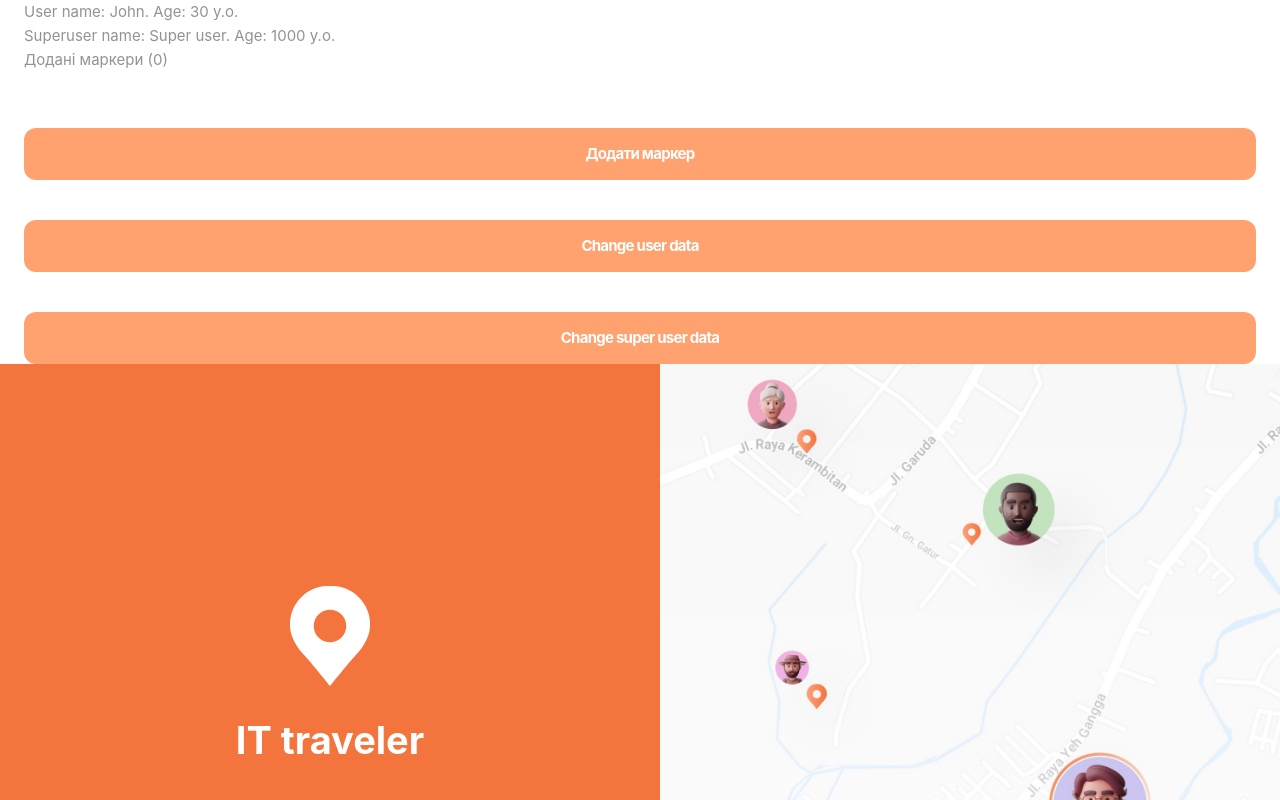
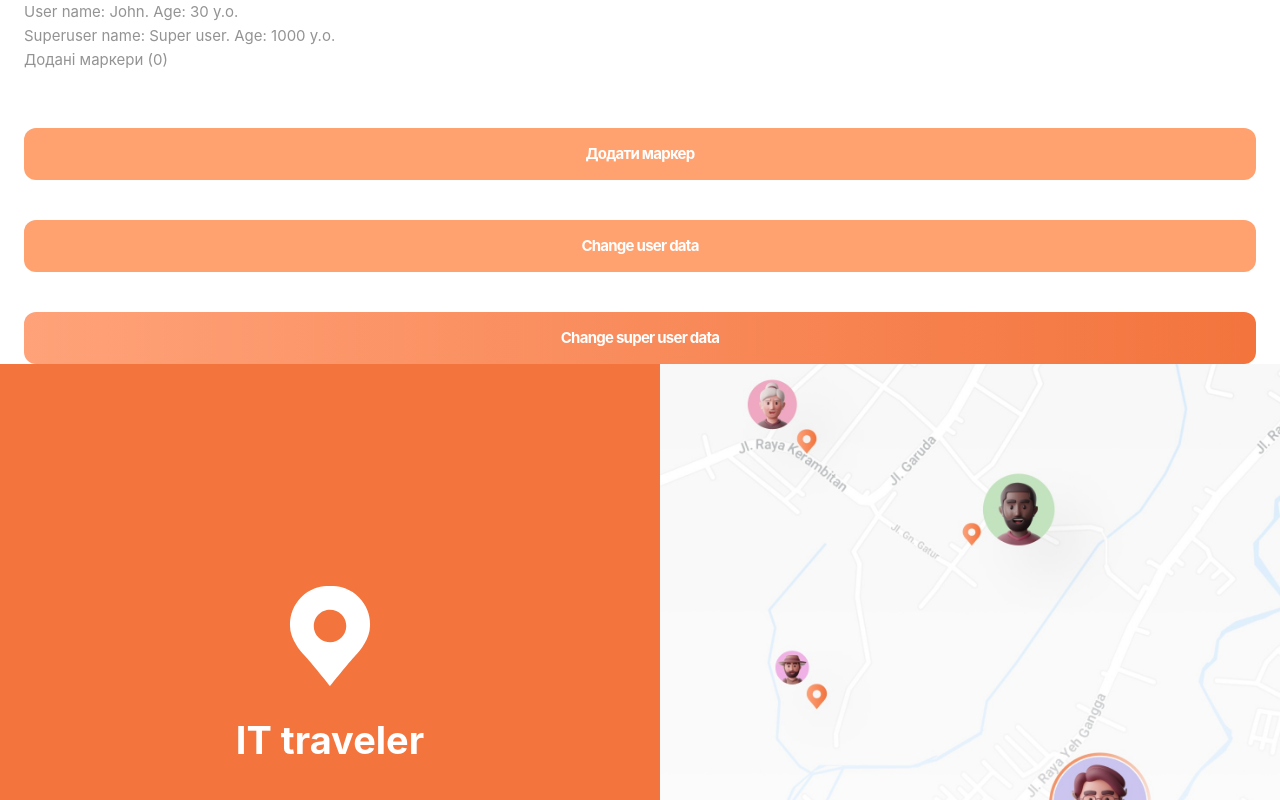
Before and after one commit to Spirit1408/IT_traveller, a Vue app: page / in a window 1280 px wide. Shown: the top 800 px of the page. Built offline with nearby package versions, Linux system fonts and the light colour scheme.

Commit message:
Add example of usage of props

```diff
--- a/src/components/FavoritePlaces/FavoriePlaces.vue
+++ b/src/components/FavoritePlaces/FavoriePlaces.vue
@@ -35,7 +35,9 @@ possible by using .value property of the ref object.
 
     <IButton class="mt-10 w-full" @click="increment">Додати маркер</IButton>
     <IButton class="mt-10 w-full" @click="changeUserData">Change user data</IButton>
-    <IButton class="mt-10 w-full" @click="changeSuperUserName">Change super user data</IButton>
+    <IButton class="mt-10 w-full" variant="gradient" @click="changeSuperUserName"
+      >Change super user data</IButton
+    >
   </div>
 </template>
 // Using ref variable to count number of added markers. Counter will be displayed inside of the
@@ -46,3 +48,6 @@ property "value", value of which is an object with user's data, wrapped in react
 that in function with superUser object we aren't using "value" property to change its value, just
 ordinary syntax of objects. But using refs is recommended, because of more flexibility and
 reactivity. Usage of reactive can be good in forms.
+
+// Using props with last IButton component. Name
+of props was declared using "defineProps" function in the IButton component.
--- a/src/components/IButton/IButton.vue
+++ b/src/components/IButton/IButton.vue
@@ -1,14 +1,27 @@
+<script setup>
+import { defineProps } from 'vue'
+
+const props = defineProps({
+  variant: {
+    default: 'primary',
+    type: String,
+    required: true,
+    validator: (value) => ['primary', 'gradient'].includes(value),
+  },
+}) // Declaration of the props with name "variant" for the component IButton, taking just a string values and should be required. Using default value "primary" if there is no value for the prop, and validator for checking if the value is "primary" or "gradient" (from array of possible values).
+const bgStyles =
+  props.variant === 'gradient' ? 'bg-gradient-to-r from-[#FFA279] to-[#F3743D]' : 'bg-[#FFA270]' // class of the button, which will be applied depending on the value of the variant prop
+</script>
+
 <template>
   <button
-    class="btn bg-[#ffa270] rounded-xl py-[14px] px-10 text-white font-bold -tracking-wider hover:bg-[#ffb58d] duration-300 ease-in-out"
+    class="btn rounded-xl py-[14px] px-10 text-white font-bold -tracking-wider hover:bg-[#ffb58d] duration-300 ease-in-out"
+    :class="bgStyles"
   >
-    <div v-if="!$slots.default">No default content</div>
-    <slot>Template of the button text</slot>
+    <slot></slot>
   </button>
 </template>
-// Using default slot (in IButton, analog "children" in React) provides possibily to use specific
-content inside of the component with slot. In current example text of the button will be rendered
-inside of the IButton component, inside of the slot tags. In the slot tag we can also add some
-content, which will be seing just if there is no content between IButton tags. By using condition we
-can check if we are using template text in the slot, or default value, which we can put to the
-IButton component ("Почати роботу", in this case $slots.default will be true).
+
+// Using dynamic classes for the button to change the color of the background depending on the value
+of the variant prop. Prop declared with some restrictions about it`s value - required and type.
+Recommended to use with validator, to check if the value of te prop is permitted.
--- /dev/null
+++ b/src/components/IButton/IButton_slots.vue
@@ -0,0 +1,14 @@
+<template>
+  <button
+    class="btn bg-[#ffa270] rounded-xl py-[14px] px-10 text-white font-bold -tracking-wider hover:bg-[#ffb58d] duration-300 ease-in-out"
+  >
+    <div v-if="!$slots.default">No default content</div>
+    <slot>Template of the button text</slot>
+  </button>
+</template>
+// Using default slot (in IButton, analog "children" in React) provides possibily to use specific
+content inside of the component with slot. In current example text of the button will be rendered
+inside of the IButton component, inside of the slot tags. In the slot tag we can also add some
+content, which will be seing just if there is no content between IButton tags. By using condition we
+can check if we are using template text in the slot, or default value, which we can put to the
+IButton component ("Почати роботу", in this case $slots.default will be true).
```
